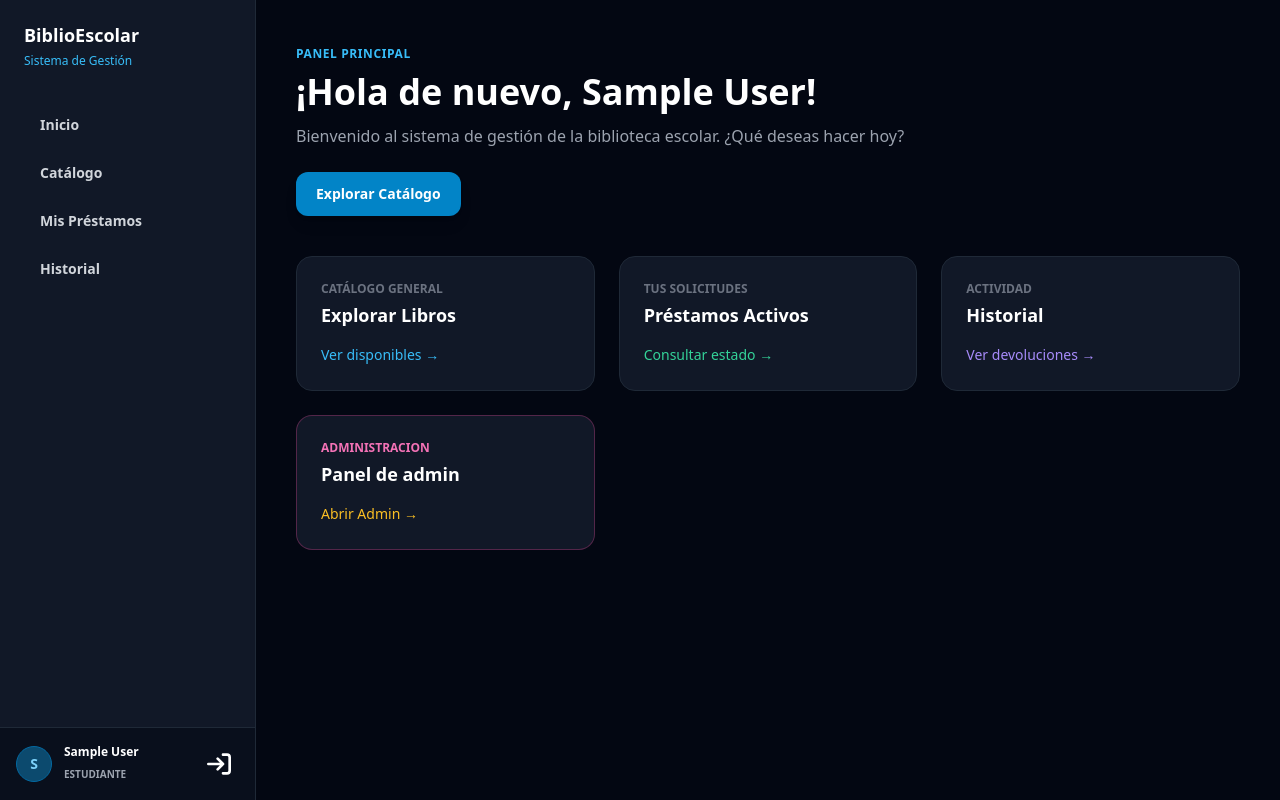
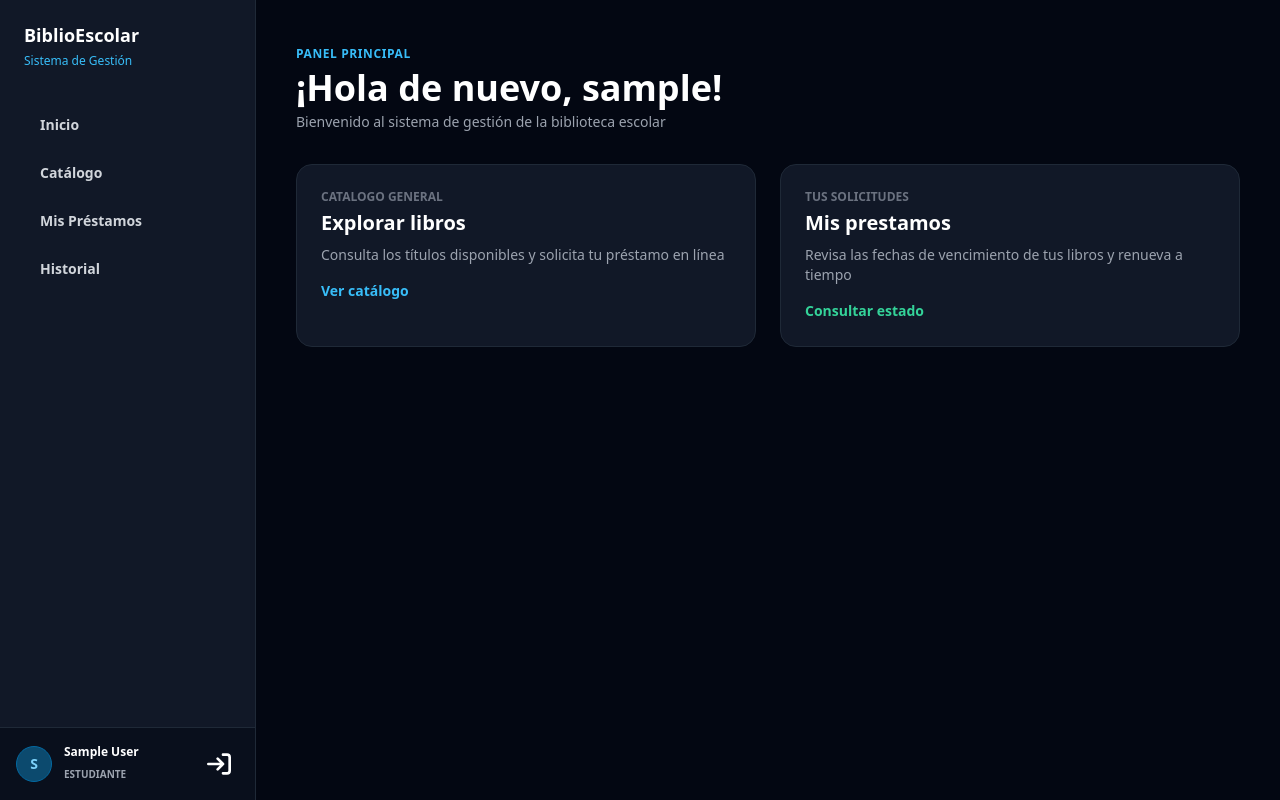
Before and after one commit to Sonorous06/SitemaDeBibliooteca-Django, a Django app: page / in a window 1280 px wide. Run offline with Django 5.2, Linux system fonts and the light colour scheme; the visitor is signed in with stand-in values (Sample User, id 1); data that the repository does not hold is empty; parts of the project's set-up code (start-up, migrations or seed data) failed here and were passed over; some libraries are stand-ins or nearby versions.

Commit message:
Feat: Integracion de Dashboard dinámico en home.html y validaciones de elegibilidad

```diff
--- a/cuentas/views.py
+++ b/cuentas/views.py
@@ -2,13 +2,50 @@ from django.shortcuts import render, redirect, get_object_or_404
 from django.contrib.auth.decorators import login_required
 from django.contrib import messages
 from django.http import HttpResponse
+from django.utils import timezone
+from datetime import timedelta
+from django.db.models import Count, Q
+
 from .models import Usuario
+from prestamos.models import Prestamo
+from catalogo.models import Libro
 
 # Vista principal.
 @login_required
 def home_view(request):
-    """Muestra la pagina principal solo si el usuario ha iniciado sesion"""
-    return render(request, 'home.html')
+    """Muestra la página principal alimentando las métricas en tiempo real."""
+    hoy = timezone.localdate()
+    en_una_semana = hoy + timedelta(days=7)
+
+    #consultas ORM para las tarjetas
+    #solicitudes de prestamo pendientes
+    solicitudes_pendientes = Prestamo.objects.filter(estado='SOLICITADO').count()
+
+    #libros prestados que se deben devolver hoy
+    devoluciones_hoy = Prestamo.objects.filter(fecha_vencimiento=hoy, estado='ACTIVO').count()
+
+    #prestamos cuya fecha ya paso
+    prestamos_vencidos = Prestamo.objects.filter(fecha_vencimiento__lt=hoy, estado='ACTIVO').count()
+
+    #prestmaos que venceran en 7 dias
+    prestamos_vencen_semana = Prestamo.objects.filter(
+        fecha_vencimiento__range = [hoy, en_una_semana],
+        estado='ACTIVO'
+    ).select_related('ejemplar__libro','usuario')[:5]
+
+    libros_poco_stock = Libro.objects.annotate(
+        stock_disponible=Count('ejemplares', filter=Q(ejemplares__estado='DISPONIBLE'))
+    ).filter(stock_disponible__lte=2)[:5]
+
+    context = {
+        'solicitudes_pendientes' : solicitudes_pendientes,
+        'devoluciones_hoy' : devoluciones_hoy,
+        'prestamos_vencidos' : prestamos_vencidos,
+        'prestamos_vencen_semana' : prestamos_vencen_semana,
+        'libros_poco_stock' : libros_poco_stock,
+    }
+
+    return render(request, 'home.html', context)
 
 #administracion de usuarios y bloqueos (CU-20 Y CU-22)
 @login_required
@@ -24,13 +61,14 @@ def lista_usuarios_view(request):
 @login_required
 def alternar_bloqueo_usuario_view(request, usuario_id):
     """ Permite al bibliotecario bloquear o desbloquear la cuenta de un usuario"""
-    if request.user.tipo_usurio != 'BIBLIOTECARIO':
+    if request.user.tipo_usuario != 'BIBLIOTECARIO':
         messages.error(request, "Acceso no autorizado")
         return redirect('catalogo')
 
-    usuario = get_object_or_404(Usuario, id=usuario_id)
+    usuario = get_object_or_404(Usuario, pk=usuario_id)
+
+    #alternar estado de bloqueo
     usuario.bloqueado = not usuario.bloqueado
-
     if usuario.bloqueado:
         usuario.motivo_bloqueo = "Bloqueo por el bibliotecario"
     else:
@@ -38,9 +76,9 @@ def alternar_bloqueo_usuario_view(request, usuario_id):
 
     usuario.save()
 
-    estado_str = "BLOQUEADO" if usuario.bloqueado else "DESBLOQUEADO"
-    messages.success(request, f"El usuario {usuario.username} ha sido {estado_str} correctamente.")
-    return redirect('lista_usuarios')
+    estado_txt = "BLOQUEADO" if usuario.bloqueado else "DESBLOQUEADO"
+    messages.success(request,f"La cuenta de {usuario.username} ha sido {estado_txt} correctamente.")
+    return redirect('lista_usuarios_view')
 
 
 #MODULO 2 --PRESTAMOS
--- a/templates/home.html
+++ b/templates/home.html
@@ -1,76 +1,138 @@
 {% extends 'base.html' %}
 
 {% block content %}
+<!-- encabezado -->
+<div class="mb-8">
+    <span class="text-xs font-semibold uppercase tracking-wider text-sky-400">
+        Panel Principal
+    </span>
+    <h1 class="text-3xl sm:text-4xl font-bold text-white mt-1">
+        ¡Hola de nuevo, {{ user.username }}!
+    </h1>
+    <p class="text-gray-400 text-sm mt-1">
+        Bienvenido al sistema de gestión de la biblioteca escolar
+    </p>
+</div>
 
-    <!-- Encabezado -->
-    <div class="mb-10">
-        <span class="text-xs font-semibold uppercase tracking-wider text-sky-400">Panel Principal</span>
-        <h1 class="text-3xl sm:text-4xl font-bold text-white mt-2">
-            ¡Hola de nuevo, {{ user.get_full_name|default:user.username }}!
-        </h1>
-        <p class="text-gray-400 mt-3 text-base">
-            Bienvenido al sistema de gestión de la biblioteca escolar. ¿Qué deseas hacer hoy?
-        </p>
+{% if user.tipo_usuario == 'BIBLIOTECARIO' %}
+    <!-- === dashborad opeartivo del bibiliotecario === -->
 
-        <a href="{% url 'catalogo' %}" class="inline-flex items-center gap-2 mt-6 px-5 py-3 bg-sky-600 hover:bg-sky-500 text-white text-sm font-semibold rounded-xl shadow-lg transition-all">
-            Explorar Catálogo
-        </a>
-    </div>
+    <!-- targetas superiores metricas -->
+     <div class="grid grid-cols-1 md:grid-cols-3 gap-6 mb-8">
 
-    <!-- Tarjetas de acceso rápido -->
-    <div class="grid grid-cols-1 md:grid-cols-3 gap-6">
+        <!-- solicitudees por aprobar -->
+         <div class="p-6 bg-gray-900 border border-gray-800 rounded-2xl">
+            <p class="text-xs text-gray-400 font-medium">Solicitudes por aprobar</p>
 
-        <!-- Catalogo -->
-        <a href="{% url 'catalogo' %}" class="group block p-6 bg-gray-900 border border-gray-800 rounded-2xl hover:border-sky-500/50 hover:bg-gray-800/60 transition-all">
-            <p class="text-xs text-gray-500 uppercase font-semibold">Catálogo General</p>
-            <h3 class="text-lg font-bold text-white mt-1">Explorar Libros</h3>
-            <span class="inline-block mt-4 text-sm font-medium text-sky-400 group-hover:translate-x-1 transition-transform">
-                Ver disponibles →
-            </span>
+            <div class="flex items-baseline justify-between mt-2">
+                <span class="text-4xl font-extrabold text-white">
+                    {{solicitudees_pendientes}}
+                </span>
+                <span class="text-xs px-2.5 py-1 bg-sky-500/10 text-sky-400 rounded-full font-semibold">
+                    Pendientes
+                </span>
+            </div>
+            <a href="{% url 'catalogo' %}"
+                class="inline-flex items-center gap-1 mt-4 text-xs font-semibold text-emerald-400 hover:text-emerald-300">
+                    Registrar devolución
+            </a>
+         </div>
+
+         <!-- prestamos vencidos -->
+          <div class="p-6 bg-gray-900 border border-rose-900/40 bg-rose-950/10 rounded-2xl">
+            <p class="text-xs text-rose-300 font-medium">Prestamos vencidos</p>
+
+            <div class="flex items-baseline justify-between mt-2">
+                <span class="text-4xl font-extrabold text-rose-400">
+                    {{prestamos_vencidos}}
+                </span>
+                <span class="text-xs px-2.5 py-1 bg-rose-500/20 text-rose-300 rounded-full font-semibold">
+                    En mora
+                </span>
+            </div>
+            <a href="{% url 'catalogo' %}"
+                class="inline-flex items-center gap-1 mt-4 text-xs font-semibold text-rose-400 hover:text-rose-300">
+                    Ver vencidos
+            </a>
+          </div>
+
+     </div>
+
+    <!-- Tablas de eatencion prioritaria -->
+     <div class="grid grid-cols-1 lg:grid-cols-2 gap-6">
+
+        <!-- Prestamos que vencen en unas semana -->
+         <div class="p-6 bg-gray-900 border border-gray-800 rounded-2xl flex flex-col justify-between">
+
+            <div>
+                <h3 class="text-base font-bold text-white mb-4">Vencen esta semana</h3>
+                <div class="space-y-3">
+                    {% for prestamo in prestamos_vencen_semana %}
+                        <div class="flex items-center justify-between p-3 bg-gray-800/40 border border-gray-800 rounded-xl text-sm">
+                            <span class="font-medium text-gray-200 truncate max-w-[200px]">
+                                {{ prestamo.ejemplar.libro.titulo }}
+                            </span>
+                            <span class="text-xs font-semibold text-amber-400">
+                                {{ prestamo.fecha_vencimiento|date:"d/m/Y" }}
+                            </span>
+                        </div>
+                    {% empty %}
+                        <p class="text-xs text-gray-500 py-4 text-center">
+                            No hay devoluciones programadas para esta semana.
+                        </p>
+                    {% endfor %}
+                </div>
+            </div>
+         </div>
+
+        <!-- Libros con poco stock -->
+         <div class="p-6 bg-gray-900 border border-gray-800 rounded-2xl flex flex-col justify-between">
+            <div>
+                <h3 class="text-base font-bold text-white mb-4">Poco stock</h3>
+                <div class="space-y-3">
+                    {% for libro in libros_poco_stock %}
+                        <div class="flex items-center justify-between p-3 bg-gray-800/40 border border-gray-800 rounded-xl text-sm">
+                            <span class="font-medium text-gray-200 truncate max-w-[200px]">
+                                {{ libro.titulo }}
+                            </span>
+                            <span class="text-xs font-semibold px-2 py-0.5 bg-amber-500/10 text-amber-400 rounded-m">
+                                {{ libro.stock_disponible }} disponible(s)
+                            </span>
+                        </div>
+                    {% empty %}
+                        <p class="text-xs text-gray-500 py-4 text-center">Todos los títulos cuentan con stock suficiente</p>
+                    {% endfor %}
+                </div>
+            </div>
+         </div>
+
+     </div>
+
+{% else %}
+     <!-- === vista para estudiantes y profesores === -->
+      <div class="grid grid-cols-1 md:grid-cols-2 gap-6">
+
+        <a href="{% url 'catalogo' %}"
+            class="group p-6 bg-gray-900 border border-gray-800 rounded-2xl hover:border-sky-500/50 transition-all">
+                <p class="text-xs text-gray-500 uppercase font-semibold">Catalogo General</p>
+                <h3 class="text-xl font-bold text-white mt-1">Explorar libros</h3>
+                <p class="text-sm text-gray-400 mt-2">Consulta los títulos disponibles y solicita tu préstamo en línea
+                </p>
+                <span class="inline-block mt-4 text-sm font-semibold text-sky-400 group-hover:translate-x-1 transition-transform">
+                    Ver catálogo
+                </span>
         </a>
 
-        <!-- Préstamos -->
-        <a href="{% url 'prestamos' %}" class="group block p-6 bg-gray-900 border border-gray-800 rounded-2xl hover:border-emerald-500/50 hover:bg-gray-800/60 transition-all">
-            <p class="text-xs text-gray-500 uppercase font-semibold">Tus Solicitudes</p>
-            <h3 class="text-lg font-bold text-white mt-1">Préstamos Activos</h3>
-            <span class="inline-block mt-4 text-sm font-medium text-emerald-400 group-hover:translate-x-1 transition-transform">
-                Consultar estado →
-            </span>
+          <a href="{% url 'catalogo' %}"
+            class="group p-6 bg-gray-900 border border-gray-800 rounded-2xl hover:border-sky-500/50 transition-all">
+                <p class="text-xs text-gray-500 uppercase font-semibold">Tus solicitudes</p>
+                <h3 class="text-xl font-bold text-white mt-1">Mis prestamos</h3>
+                <p class="text-sm text-gray-400 mt-2">Revisa las fechas de vencimiento de tus libros y renueva a tiempo
+                </p>
+                <span class="inline-block mt-4 text-sm font-semibold text-emerald-400 group-hover:translate-x-1 transition-transform">
+                    Consultar estado
+                </span>
         </a>
-
-        <!-- Tarjeta según rol -->
-        {% if user.tipo_usuario == 'BIBLIOTECARIO' %}
-            <a href="{% url 'lista_sugerencias' %}" class="group block p-6 bg-gray-900 border border-gray-800 rounded-2xl hover:border-amber-500/50 hover:bg-gray-800/60 transition-all">
-                <p class="text-xs text-gray-500 uppercase font-semibold">Gestión Docente</p>
-                <h3 class="text-lg font-bold text-white mt-1">Sugerencias</h3>
-                <span class="inline-block mt-4 text-sm font-medium text-amber-400 group-hover:translate-x-1 transition-transform">
-                    Revisar lista →
-                </span>
-            </a>
-        {% else %}
-            <a href="{% url 'historial' %}" class="group block p-6 bg-gray-900 border border-gray-800 rounded-2xl hover:border-violet-500/50 hover:bg-gray-800/60 transition-all">
-                <p class="text-xs text-gray-500 uppercase font-semibold">Actividad</p>
-                <h3 class="text-lg font-bold text-white mt-1">Historial</h3>
-                <span class="inline-block mt-4 text-sm font-medium text-violet-400 group-hover:translate-x-1 transition-transform">
-                    Ver devoluciones →
-                </span>
-            </a>
-        {% endif %}
-
-        <!-- Tarjeta exclusiva para Administradores / Bibliotecarios -->
-        {% if user.tipo_usuario == 'BIBLIOTECARIO' or user.is_staff %}
-            <a href="{% url 'admin:index' %}" target="_blank" class="group block p-6 bg-gray-900 border border-pink-500/30 rounded-2xl hover:border-pink-500 hover:bg-gray-800/60 transition-all">
-                <p class="text-xs text-pink-400 uppercase font-semibold">
-                    Administracion
-                </p>
-                <h3 class="text-lg font-bold text-white mt-1">
-                    Panel de admin
-                </h3>
-                <span class="inline-block mt-4 text-sm font-medium text-amber-400 group-hover:translate-x-1 transition-transform">
-                    Abrir Admin →
-                </span>
-            </a>
-        {% endif %}
-
-    </div>
+      </div>
+{% endif %}
 {% endblock %}
```
Also changed, not shown: cuentas/models.py (+33 -1 lines).
